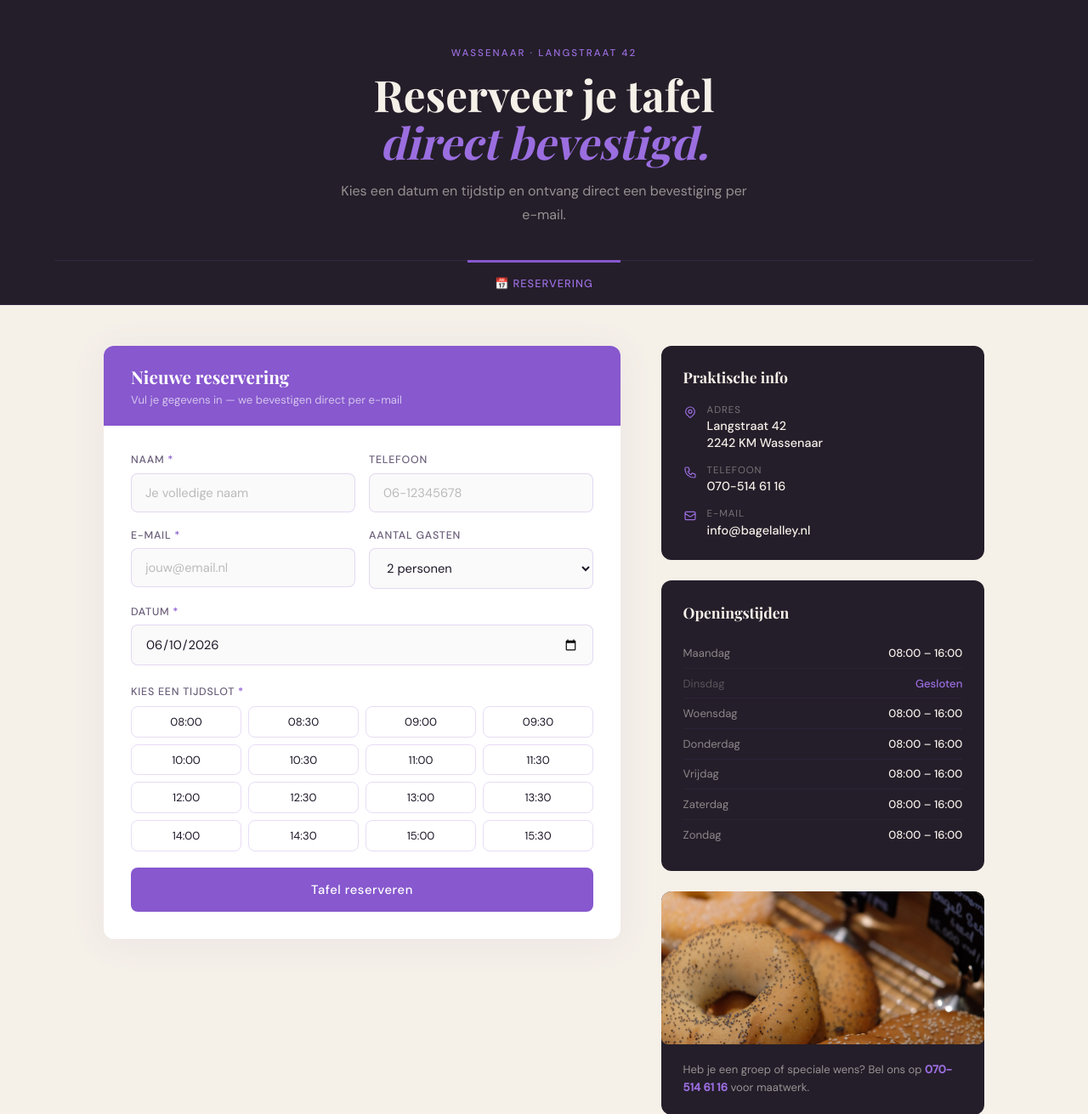
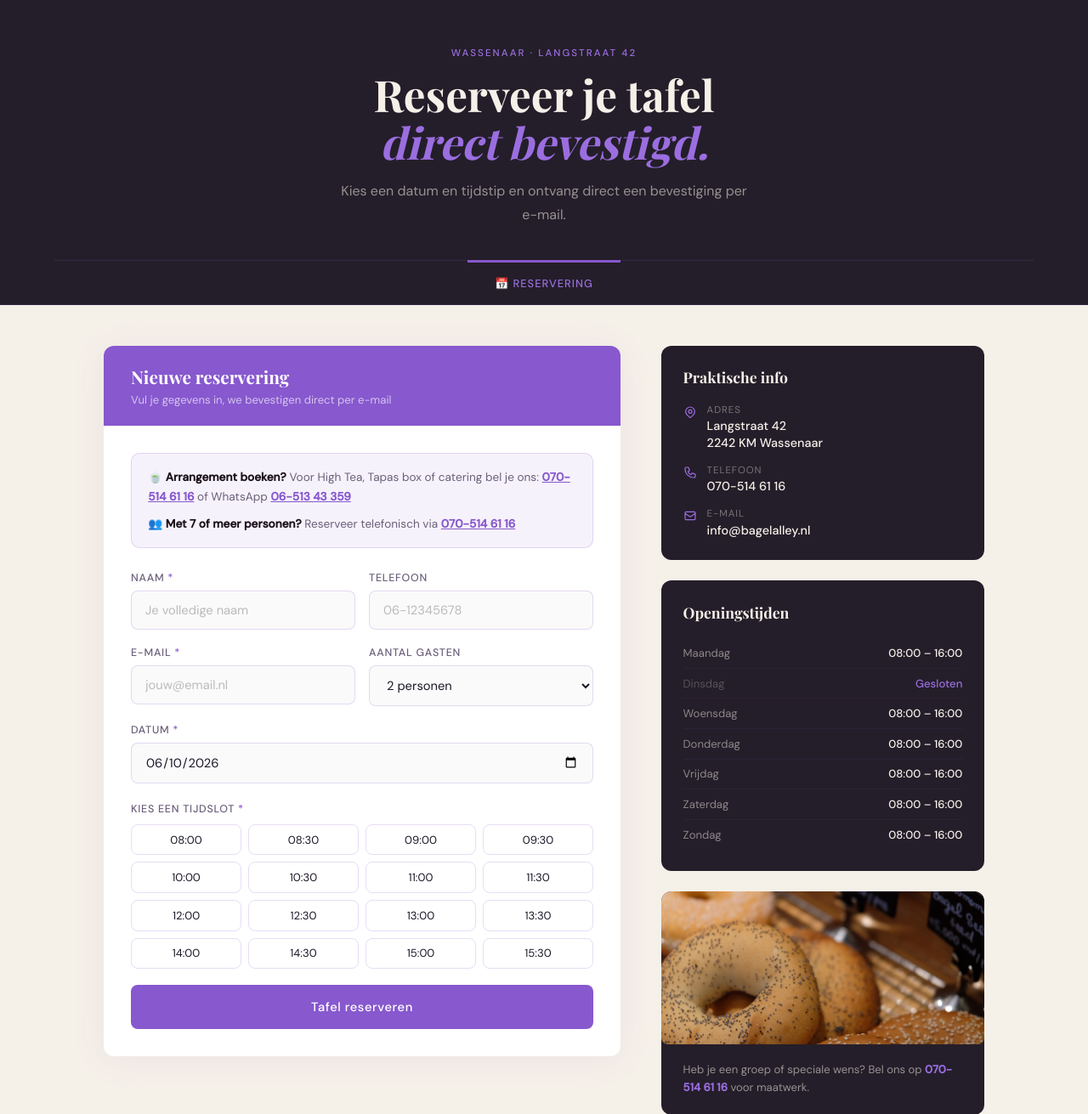
Before and after one commit to jorisrijn-hash/bagelalley-website, a Flask app: page /reserveren in a window 1280 px wide. Shown: the part 61-1372 px from the top of the page at 85% size. Run offline with Flask 3, Linux system fonts and the light colour scheme; data that the repository does not hold is empty; some libraries are stand-ins or nearby versions; some web fonts are replaced.

Commit message:
bel melding groepen 7+ en arrangementen in booking pagina

```diff
--- a/templates/booking.html
+++ b/templates/booking.html
@@ -153,9 +153,17 @@
   <div class="booking-card">
     <div class="booking-card-header">
       <h2>Nieuwe reservering</h2>
-      <p>Vul je gegevens in — we bevestigen direct per e-mail</p>
+      <p>Vul je gegevens in, we bevestigen direct per e-mail</p>
     </div>
     <div class="booking-card-body">
+
+      <!-- MELDING ARRANGEMENTEN + GROEPEN -->
+      <div style="background:rgba(135,88,206,.08);border:1px solid rgba(135,88,206,.2);border-radius:10px;padding:1rem 1.2rem;margin-bottom:.5rem;font-size:.85rem;color:var(--muted);line-height:1.7;">
+        <div style="margin-bottom:.5rem;">🍵 <strong style="color:var(--dark)">Arrangement boeken?</strong> Voor High Tea, Tapas box of catering bel je ons:
+          <a href="tel:0705146116" style="color:var(--purple);font-weight:600;">070-514 61 16</a> of WhatsApp <a href="https://wa.me/31651343359" style="color:var(--purple);font-weight:600;">06-513 43 359</a>
+        </div>
+        <div>👥 <strong style="color:var(--dark)">Met 7 of meer personen?</strong> Reserveer telefonisch via <a href="tel:0705146116" style="color:var(--purple);font-weight:600;">070-514 61 16</a></div>
+      </div>
 
       <div class="form-row">
         <div class="form-group">
@@ -175,15 +183,21 @@
         </div>
         <div class="form-group">
           <label class="form-label">Aantal gasten</label>
-          <select id="gasten" class="form-select">
+          <select id="gasten" class="form-select" onchange="checkGroepGrootte(this.value)">
             <option value="1">1 persoon</option>
             <option value="2" selected>2 personen</option>
             <option value="3">3 personen</option>
             <option value="4">4 personen</option>
             <option value="5">5 personen</option>
             <option value="6">6 personen</option>
+            <option value="7+">7 of meer</option>
           </select>
         </div>
+      </div>
+
+      <div id="groepNotice" style="display:none;background:#f5f0ff;border:1px solid rgba(135,88,206,.35);border-radius:10px;padding:1rem 1.2rem;font-size:.88rem;color:#5b3fa0;line-height:1.7;">
+        📞 Voor groepen van 7 of meer personen kun je helaas niet online reserveren.<br>
+        Bel ons op <strong><a href="tel:0705146116" style="color:#8758CE;">070-514 61 16</a></strong> of stuur een WhatsApp naar <strong><a href="https://wa.me/31651343359" style="color:#8758CE;">06-513 43 359</a></strong>.
       </div>
 
       <div class="form-group">
@@ -310,7 +324,28 @@ async function verstuurReservering() {
   const email  = document.getElementById("email").value.trim();
   const tel    = document.getElementById("telefoon").value.trim();
   const datum  = document.getElementById("datum").value;
-  const gasten = parseInt(document.getElementById("gasten").value);
+function checkGroepGrootte(val) {
+  var notice = document.getElementById("groepNotice");
+  var slotGrid = document.getElementById("slotGrid");
+  var slotLabel = document.querySelector(".slot-label");
+  var btnSubmit = document.querySelector(".btn-submit");
+  var datumGroup = document.getElementById("datum")?.closest(".form-group");
+  if (val === "7+") {
+    notice.style.display = "block";
+    if (slotGrid) slotGrid.style.display = "none";
+    if (slotLabel) slotLabel.style.display = "none";
+    if (btnSubmit) btnSubmit.style.display = "none";
+    if (datumGroup) datumGroup.style.display = "none";
+  } else {
+    notice.style.display = "none";
+    if (slotGrid) slotGrid.style.display = "grid";
+    if (slotLabel) slotLabel.style.display = "block";
+    if (btnSubmit) btnSubmit.style.display = "block";
+    if (datumGroup) datumGroup.style.display = "flex";
+  }
+}
+
+
   const err    = document.getElementById("formError");
   const ok     = document.getElementById("formSuccess");
   const btn    = document.getElementById("submitBtn");
```
